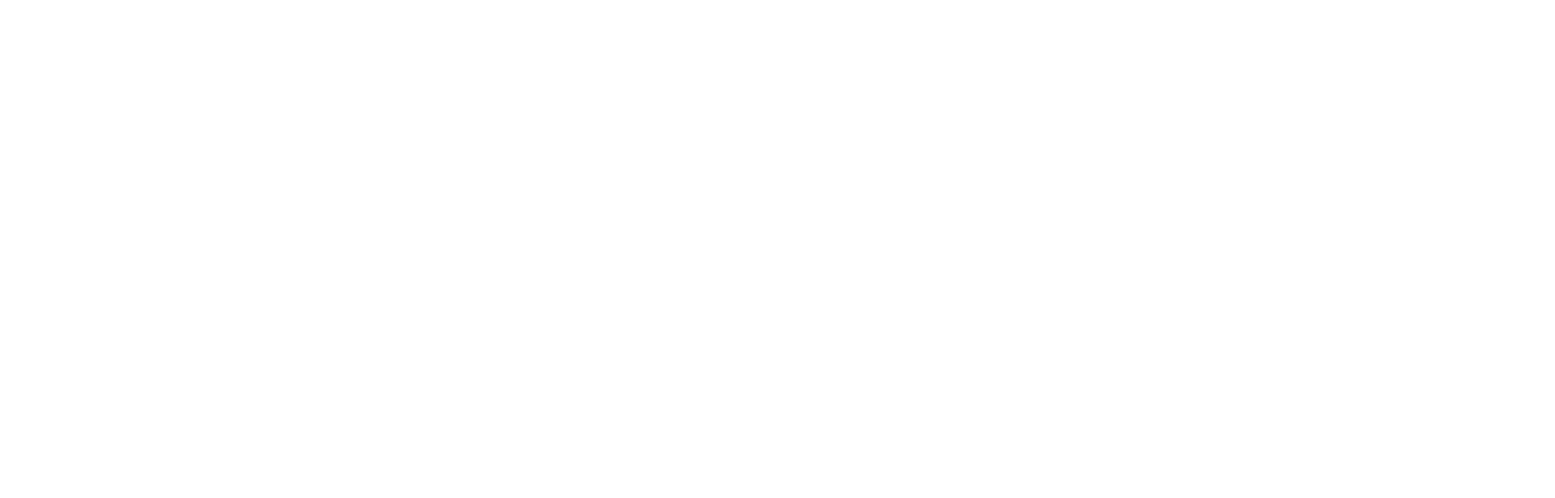
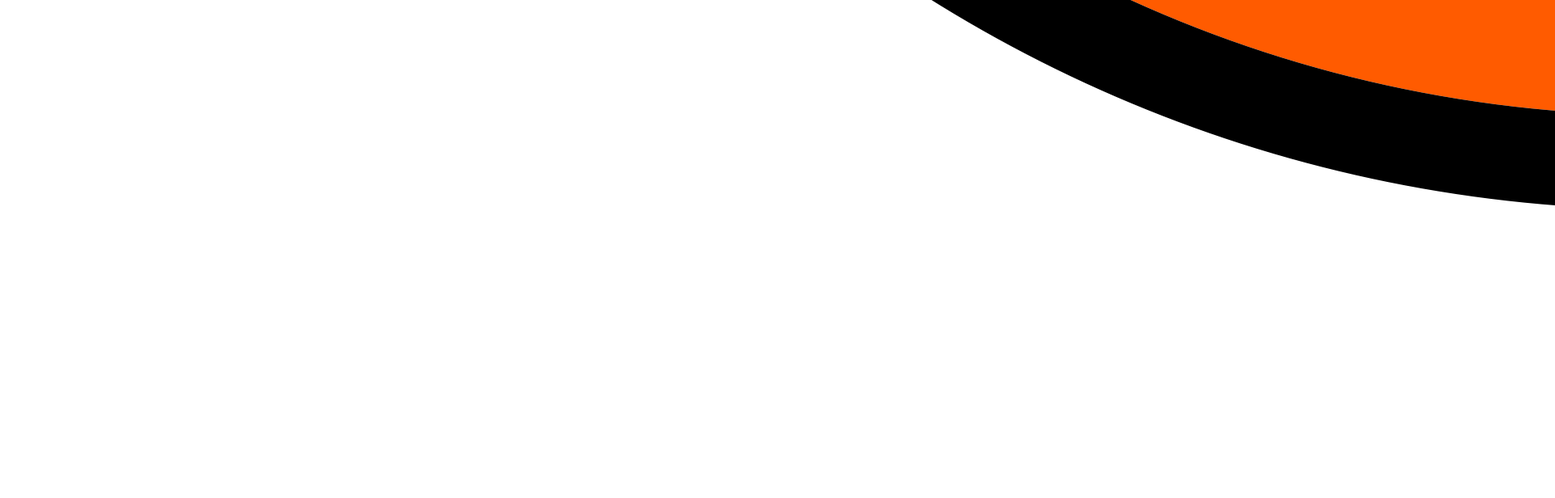
Before and after one commit to RoskiDeluge/sfmbots, a Next.js app: page / in a window 1280 px wide. Shown: the part 3605-4221 px from the top of the page at 81% size, 1920 px wide, since content can reach past the window. Before the commit the page ends 800 px from the top, so only its background shows below. Built offline with nearby package versions, Linux system fonts and the light colour scheme.

Commit message:
Added icon

```diff
--- a/pages/index.js
+++ b/pages/index.js
@@ -8,7 +8,10 @@ export default function Home() {
         </h1>
         <h2 className="mb-8 text-2xl">
           We help you build a chatbot experience that delights your customers
-          and saves you time. - ChatBert
+          and saves you time. - ChatBert{" "}
+          <span>
+            <img className="w-10 inline-block" src="img/gb_icon.png" />
+          </span>
         </h2>
         {/* Sales Copy: Dream/Pain/Fix */}
         <div className="my-10 grid grid-cols-1 lg:grid-cols-4 gap-4">
```
